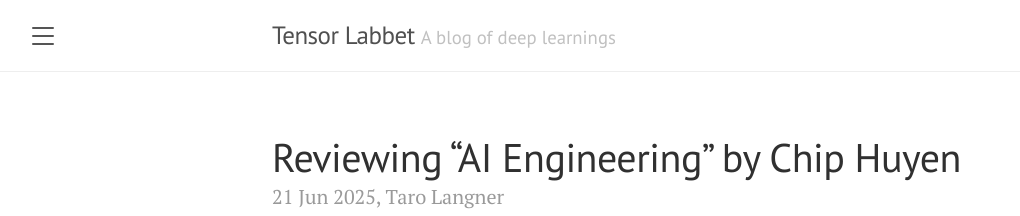
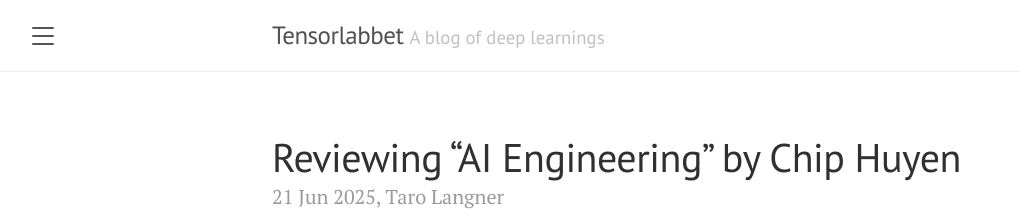
Before and after one commit to tarolangner/tarolangner.github.io, a Jekyll site: the page built from _posts/2025-06-21-review-ai-engineering.md, in a window 1280 px wide and 900 px high. Shown: the top 216 px of the window, without its empty margins (8-1028 px from the left). Built offline with Jekyll 4.4.1, drawn with Linux system fonts in a browser that asks for light colours.

Commit message:
Removed space from Tensorlabbet

```diff
--- a/_config.yml
+++ b/_config.yml
@@ -1,7 +1,7 @@
 # Setup
-title:               Tensor Labbet
+title:               Tensorlabbet
 tagline:             'A blog of deep learnings'
-description:         '<b>Tensor Labbet</b> presents a captivating blog with articles, reviews and unsolicited opinion pieces on the state of artificial intelligence research in academia and the industry'
+description:         '<b>Tensorlabbet</b> presents a captivating blog with articles, reviews and unsolicited opinion pieces on the state of artificial intelligence research in academia and the industry'
 url:                 https://tensorlabbet.com
 baseurl:             ''
 paginate:            5
```
Also changed, not shown: 5 other files.
